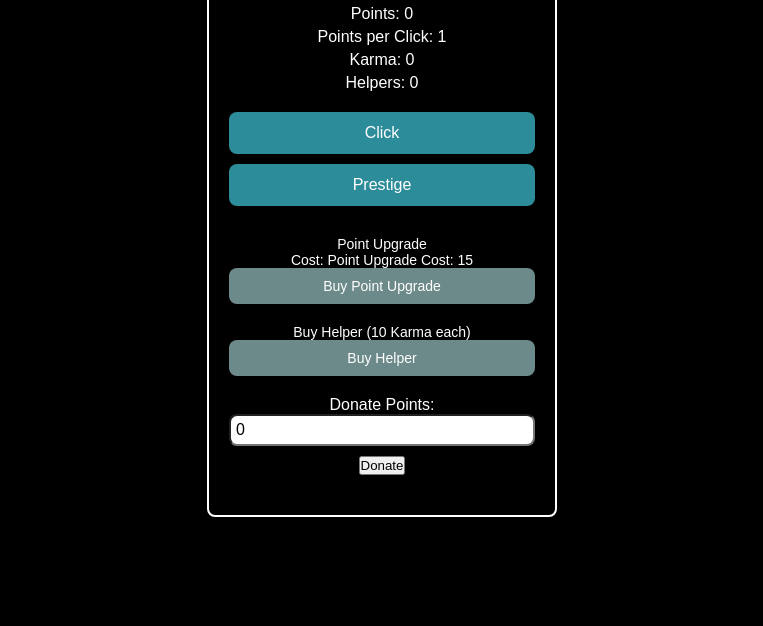
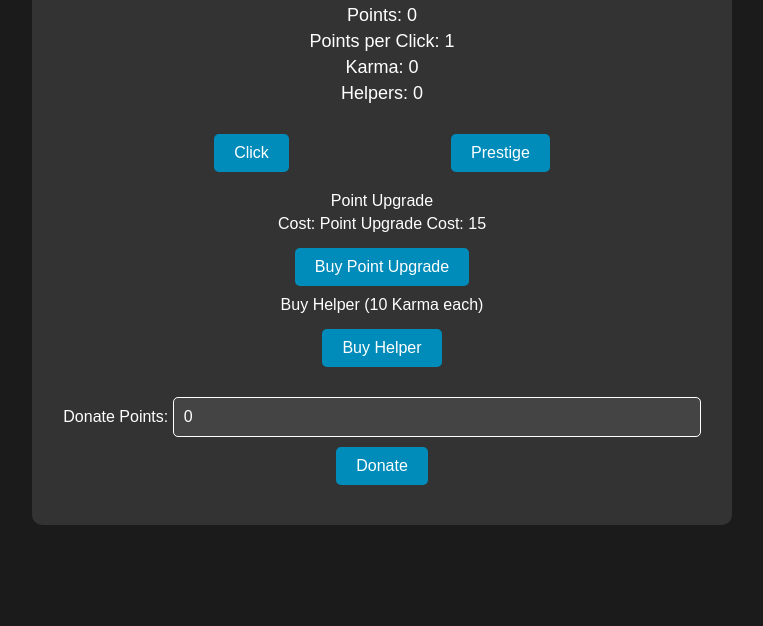
Before and after one commit to GeneralMonkxy/Clicker-Chronicles, a plain HTML site: page index.html in a window 1280 px wide. Shown: the part 174-800 px from the top of the page, without its empty margins (258-1021 px from the left). Drawn offline with Linux system fonts and the light colour scheme.

Commit message:
Update styles.css

```diff
--- a/styles.css
+++ b/styles.css
@@ -1,145 +1,147 @@
-/* General Reset */
+/* Basic reset */
 * {
     margin: 0;
     padding: 0;
     box-sizing: border-box;
-    font-family: Arial, sans-serif;
 }
 
-/* Background */
+/* Body and game container setup */
 body {
-    background-color: black;
-    color: white;
+    font-family: Arial, sans-serif;
+    background-color: #1b1b1b; /* Dark background to match Kindle Paperwhite contrast */
+    color: #fff; /* White text for contrast */
     display: flex;
     justify-content: center;
     align-items: center;
-    height: 100vh;
+    min-height: 100vh;
+    padding: 20px;
+}
+
+#gameContainer {
+    background-color: #333; /* Slightly lighter background for the game container */
+    border-radius: 10px;
+    padding: 20px;
+    width: 100%;
+    max-width: 700px; /* Ensuring it's not too wide for Kindle */
+    height: auto;
     overflow: hidden;
+}
+
+/* Header */
+h1 {
+    text-align: center;
+    margin-bottom: 20px;
+    color: #eaeaea;
+}
+
+/* Stats section */
+#statsSection {
+    margin-bottom: 20px;
+    font-size: 18px;
     text-align: center;
 }
 
-h1 {
-    font-size: 24px;
+#statsSection p {
+    margin: 5px 0;
+}
+
+/* Action Panel (Click and Prestige buttons) */
+#actionPanel {
+    display: flex;
+    justify-content: space-evenly;
     margin-bottom: 20px;
 }
 
-/* Game Container */
-#gameContainer {
-    width: 100%;
-    max-width: 350px;
-    padding: 20px;
-    border: 2px solid #fff;
-    border-radius: 8px;
-}
-
-/* Stats Section */
-#statsSection p {
+button {
+    background-color: #008CBA;
+    color: #fff;
+    border: none;
+    padding: 10px 20px;
     font-size: 16px;
-    margin: 5px 0;
-}
-
-/* Action Panel (Buttons) */
-#actionPanel {
-    margin-top: 20px;
-}
-
-#actionPanel button {
-    padding: 12px;
-    font-size: 16px;
-    width: 100%;
-    background-color: #2C8C99;
-    color: white;
-    border: none;
-    border-radius: 8px;
-    margin-bottom: 10px;
     cursor: pointer;
+    border-radius: 5px;
     transition: background-color 0.3s;
 }
 
-#actionPanel button:hover {
-    background-color: #217F87;
+button:hover {
+    background-color: #005f73;
 }
 
-/* Upgrades Section */
+button:disabled {
+    background-color: #555;
+    cursor: not-allowed;
+}
+
+/* Upgrade Section */
 #upgradesSection {
-    margin-top: 20px;
+    margin-bottom: 20px;
+    text-align: center;
 }
 
 .upgradeItem {
+    margin: 10px 0;
+}
+
+.upgradeItem p {
+    margin-bottom: 5px;
+}
+
+/* Tabs for Additional Sections */
+#tabs {
+    display: flex;
+    justify-content: space-evenly;
     margin-bottom: 20px;
 }
 
-#upgradesSection p {
-    font-size: 14px;
-}
-
-#upgradesSection button {
+#tabs button {
+    background-color: #666;
+    color: #fff;
     padding: 10px;
-    font-size: 14px;
-    background-color: #6D8A8A;
-    color: white;
-    border: none;
-    border-radius: 8px;
+    font-size: 16px;
     cursor: pointer;
-    transition: background-color 0.3s;
-    width: 100%;
-}
-
-#upgradesSection button:hover {
-    background-color: #4E6F6F;
-}
-
-/* Tabs Section */
-#tabs {
-    display: flex;
-    justify-content: space-evenly;
-    margin-top: 20px;
-}
-
-#tabs button {
-    padding: 10px;
-    font-size: 14px;
-    background-color: #6D8A8A;
-    color: white;
-    border: none;
-    border-radius: 8px;
-    cursor: pointer;
+    border-radius: 5px;
     transition: background-color 0.3s;
 }
 
 #tabs button:hover {
-    background-color: #4E6F6F;
+    background-color: #444;
 }
 
-/* Hidden Sections */
+#tabs button:disabled {
+    background-color: #999;
+}
+
+/* Sections that are hidden by default */
 .hidden {
     display: none;
 }
 
-#pointBank, #donationSection {
+/* Donation Section */
+#donationSection {
+    text-align: center;
     margin-top: 20px;
 }
 
-#pointBank input, #donationSection input {
-    padding: 5px;
+#donateAmount {
+    width: 80%;
+    padding: 10px;
+    margin-top: 10px;
+    border-radius: 5px;
+    border: 1px solid #fff;
+    color: #fff;
+    background-color: #444;
     font-size: 16px;
-    border-radius: 8px;
-    width: 100%;
-    margin-bottom: 10px;
 }
 
-/* Action Feedback Section */
+/* Action feedback section */
 #actionFeedback {
     margin-top: 20px;
-    color: #FFB6C1;
-    font-size: 14px;
+    text-align: center;
 }
 
-/* Styling for Input Fields */
-input[type="number"] {
-    font-size: 16px;
-    padding: 5px;
-    width: 100%;
-    margin-bottom: 10px;
-    border-radius: 8px;
+/* Add some spacing between the elements */
+#actionPanel button,
+#upgradesSection button,
+#donationSection button {
+    margin-top: 10px;
 }
```
